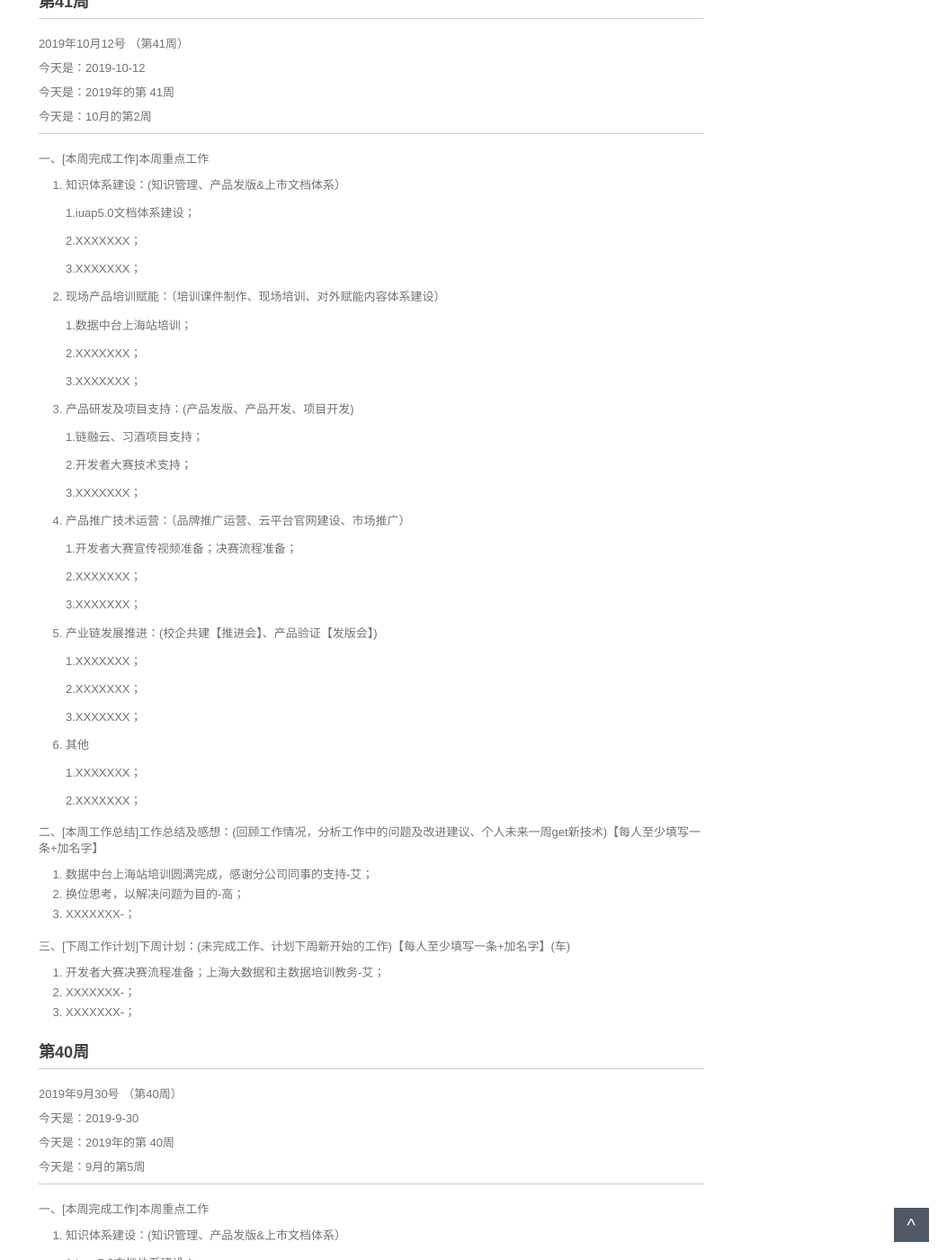
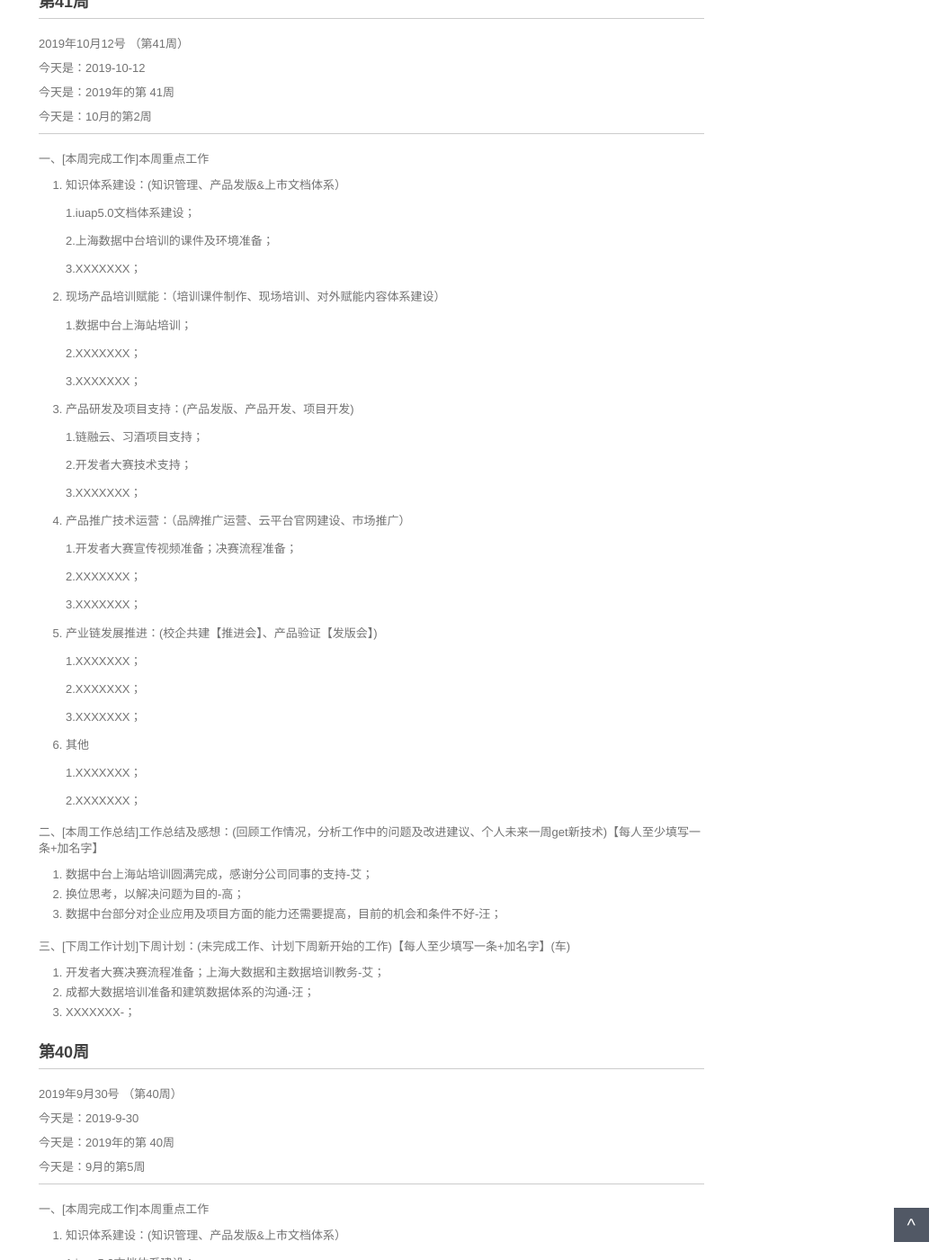
Before and after one commit to walllFlower/blog, a Jekyll site: the page built from _posts/2018-07-17-day_report_cxz.md, in a window 1280 px wide and 1400 px high, scrolled down 341 px. Shown: the whole window at 90% size, without its empty margins (227-1280 px from the left). Built offline with Jekyll 4.4.1, drawn with Linux system fonts in a browser that asks for light colours; comment, search, counter and statistics services are not loaded.

Commit message:
Update 2018-07-17-day_report_cxz.md

```diff
--- a/_posts/2018-07-17-day_report_cxz.md
+++ b/_posts/2018-07-17-day_report_cxz.md
@@ -28,7 +28,7 @@ categories: 技术运营工作周报
 
     1.iuap5.0文档体系建设；
 
-    2.XXXXXXX；
+    2.上海数据中台培训的课件及环境准备；
 
     3.XXXXXXX；
 
@@ -75,12 +75,12 @@ categories: 技术运营工作周报
 
 1. 数据中台上海站培训圆满完成，感谢分公司同事的支持-艾；
 2. 换位思考，以解决问题为目的-高；
-3. XXXXXXX-；
+3. 数据中台部分对企业应用及项目方面的能力还需要提高，目前的机会和条件不好-汪；
 
 三、[下周工作计划]下周计划：(未完成工作、计划下周新开始的工作)【每人至少填写一条+加名字】(车)
 
 1. 开发者大赛决赛流程准备；上海大数据和主数据培训教务-艾；
-2. XXXXXXX-；
+2. 成都大数据培训准备和建筑数据体系的沟通-汪；
 3. XXXXXXX-；
 
 
```
